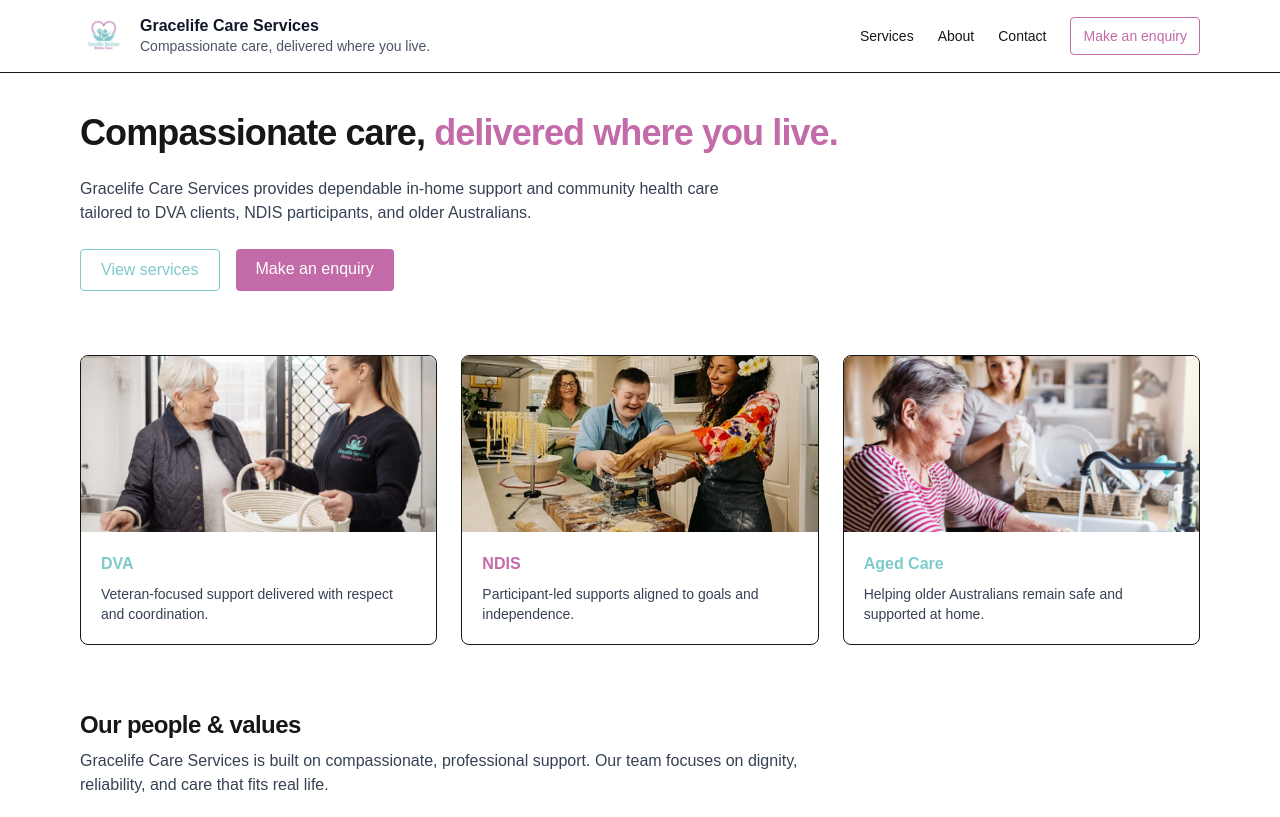
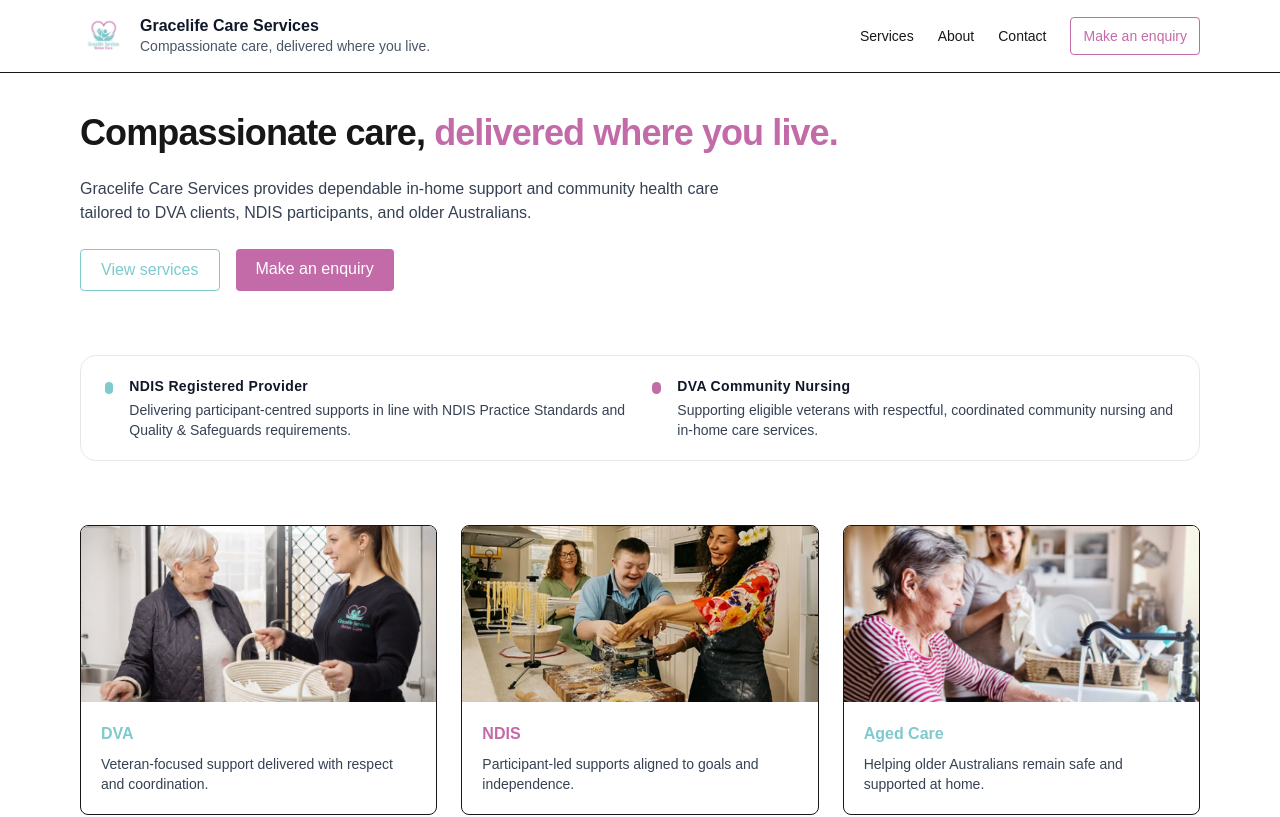
Before and after one commit to wesleykoros/gracelife-website, a Next.js app: page / in a window 1280 px wide. Shown: the top 817 px of the page. Built offline with nearby package versions, Linux system fonts and the light colour scheme.

Commit message:
Show compliance strip on home page

```diff
--- a/src/app/page.tsx
+++ b/src/app/page.tsx
@@ -1,6 +1,7 @@
 import type { Metadata } from "next";
 import Image from "next/image";
 import Link from "next/link";
+import ComplianceStrip from "@/components/ComplianceStrip";
 import StaffValuesSection from "@/components/StaffValuesSection";
 
 export const metadata: Metadata = {
@@ -80,6 +81,9 @@ export default function Home() {
         </div>
       </section>
 
+      {/* ✅ COMPLIANCE STRIP */}
+      <ComplianceStrip />
+
       {/* PROGRAMS (with images) */}
       <section className="grid gap-6 md:grid-cols-3">
         {programs.map((item) => (
```
